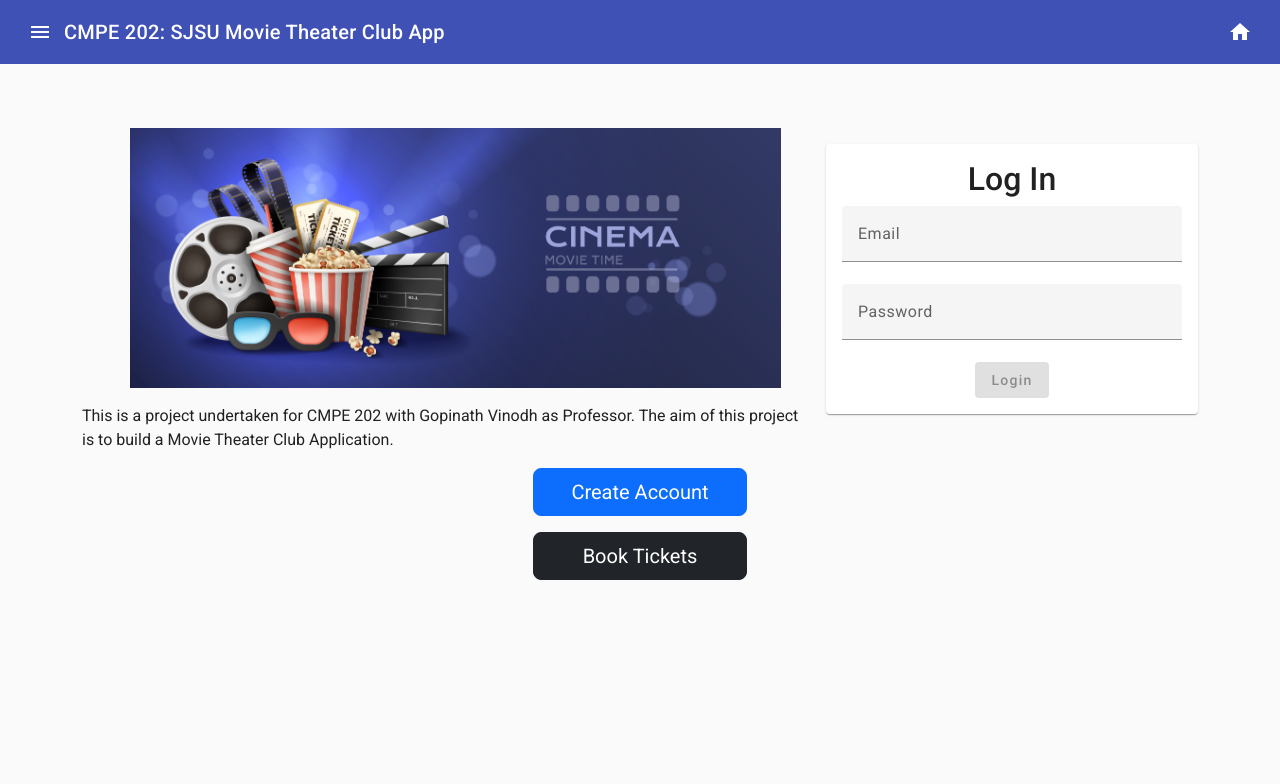
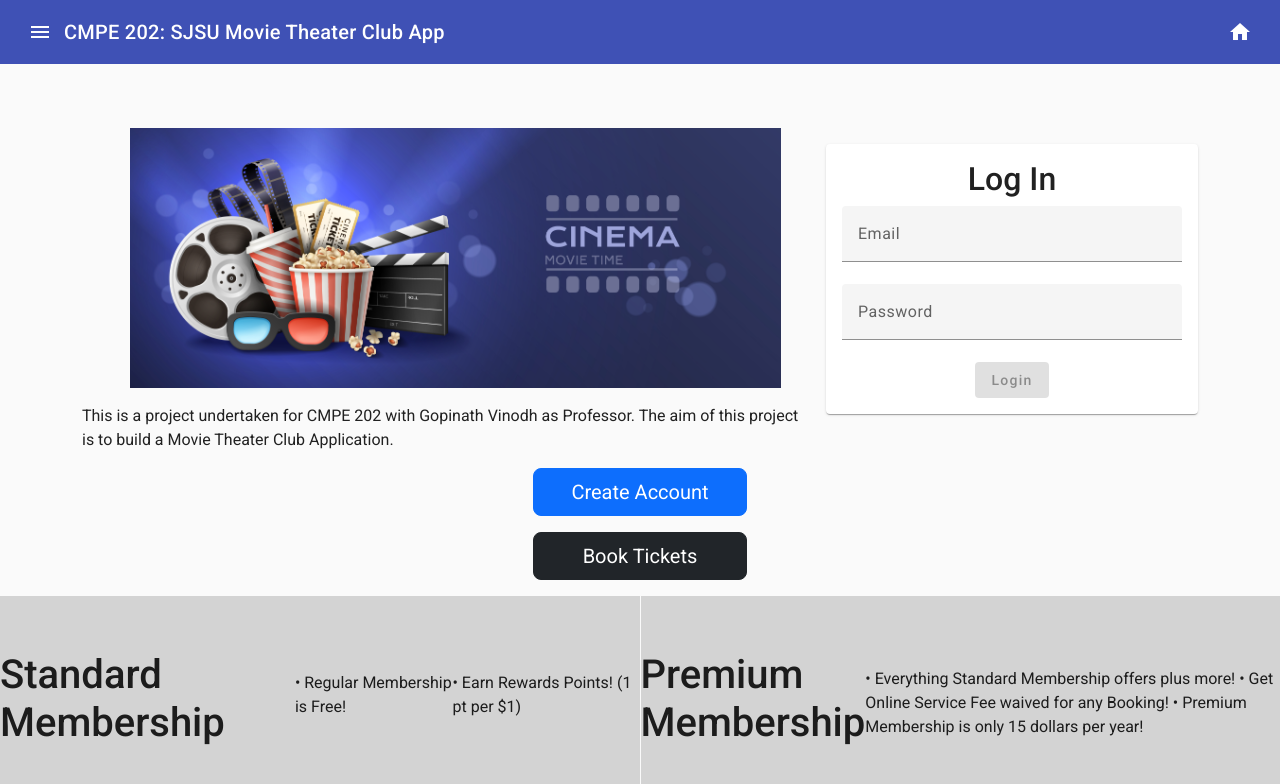
Before and after one commit to gopinathsjsu/team-project-alphaq, an Angular app in the folder movie-theater-club-ui/: page /home in a window 1280 px wide. Shown: the top 784 px of the page. Built offline with nearby package versions, Linux system fonts and the light colour scheme.

Commit message:
added membership options to the home page

```diff
--- a/movie-theater-club-ui/src/app/home/home.component.css
+++ b/movie-theater-club-ui/src/app/home/home.component.css
@@ -0,0 +1,3 @@
+mat-grid-tile {
+    background: lightgray;
+}
--- a/movie-theater-club-ui/src/app/home/home.component.html
+++ b/movie-theater-club-ui/src/app/home/home.component.html
@@ -16,3 +16,17 @@
 <div class="d-grid gap-2 col-2 mx-auto">
     <button (click)="routeToBookTickets()" class="btn btn-dark btn-lg" type="button">Book Tickets</button>
 </div>
+<p></p>
+<mat-grid-list cols="2" rowHeight="3:1">
+    <mat-grid-tile>
+        <h1>Standard Membership</h1>
+        <p>&bull; Regular Membership is Free!</p>
+        <p>&bull; Earn Rewards Points! (1 pt per $1)</p>
+    </mat-grid-tile>
+    <mat-grid-tile>
+        <h1>Premium Membership</h1>
+        &bull; Everything Standard Membership offers plus more! &bull;
+        Get Online Service Fee waived for any Booking! &bull;
+        Premium Membership is only 15 dollars per year!
+    </mat-grid-tile>
+</mat-grid-list>
--- a/movie-theater-club-ui/src/app/home/home.component.ts
+++ b/movie-theater-club-ui/src/app/home/home.component.ts
@@ -2,11 +2,12 @@ import { Component } from '@angular/core';
 import { CommonModule } from '@angular/common';
 import { LoginComponent } from '../login/login.component';
 import { Router, RouterModule } from '@angular/router';
+import { MatGridListModule } from '@angular/material/grid-list';
 
 @Component({
   selector: 'app-home',
   standalone: true,
-  imports: [CommonModule, LoginComponent, RouterModule],
+  imports: [CommonModule, LoginComponent, RouterModule, MatGridListModule],
   templateUrl: './home.component.html',
   styleUrl: './home.component.css'
 })
```
